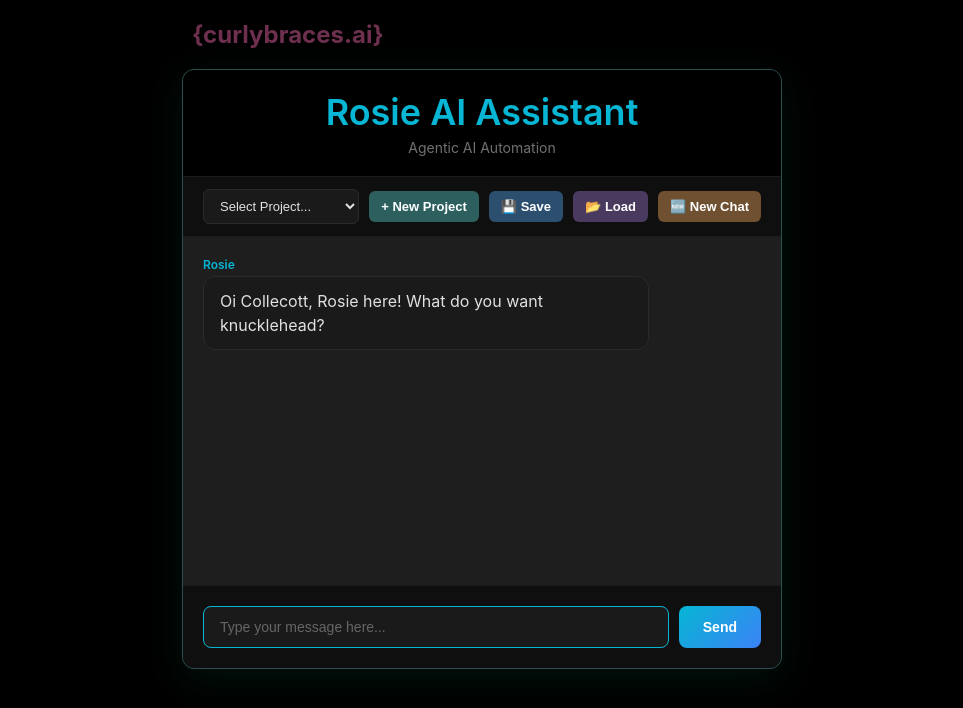
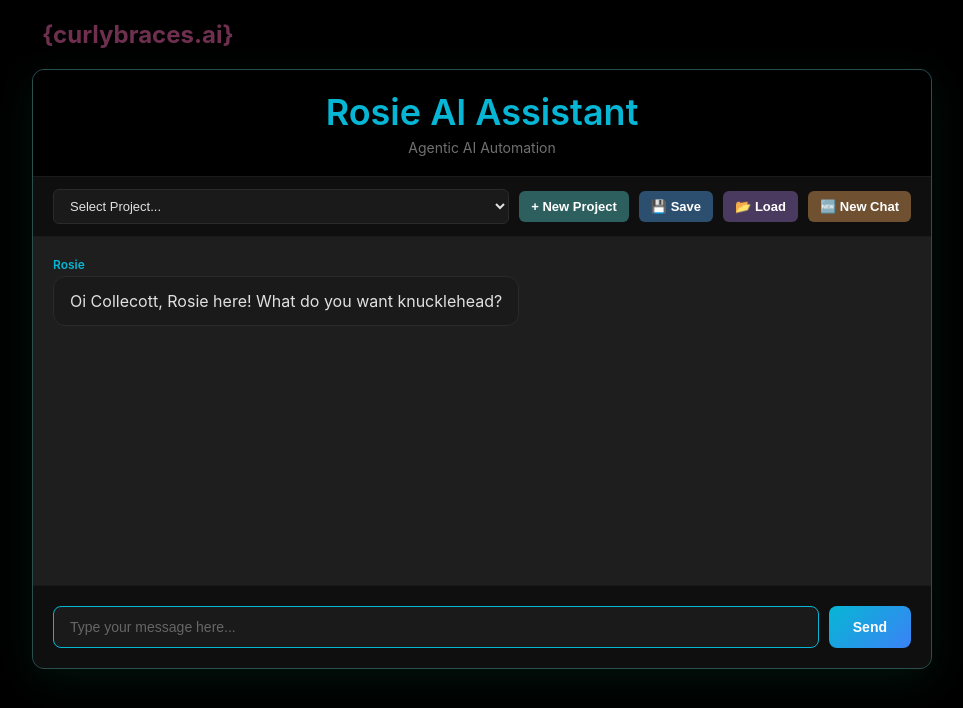
Before and after one commit to CurlyBracesAI/Website-G-rosie.curlybraces.ai, a Flask app: page / in a window 1280 px wide. Shown: the top 708 px of the page, without its empty margins (158-1121 px from the left). Run offline with Flask 3, Linux system fonts and the light colour scheme; data that the repository does not hold is empty; some libraries are stand-ins or nearby versions.

Commit message:
Created a checkpoint
Replit-Commit-Author: Agent
Replit-Commit-Session-Id: 25868bfb-a901-417d-aa2a-4cb36b4de85d
Replit-Commit-Checkpoint-Type: full_checkpoint
Replit-Commit-Event-Id: c5285077-ebeb-43bc-aed7-a9567fc4dfcc
Replit-Commit-Screenshot-Url: https://storage.googleapis.com/screenshot-production-us-central1/479039b7-272a-488b-9f95-a86343b93095/25868bfb-a901-417d-aa2a-4cb36b4de85d/bVG53mc

```diff
--- a/templates/index.html
+++ b/templates/index.html
@@ -19,7 +19,7 @@
         }
 
         .outer-header {
-            max-width: 600px;
+            max-width: 900px;
             margin: 0 auto 20px;
             padding: 0 10px;
         }
@@ -43,7 +43,7 @@
             box-shadow: 0 10px 40px rgba(16, 185, 129, 0.1);
             border: 1px solid #2a4f4f;
             width: 100%;
-            max-width: 600px;
+            max-width: 900px;
             height: 600px;
             display: flex;
             flex-direction: column;
```
